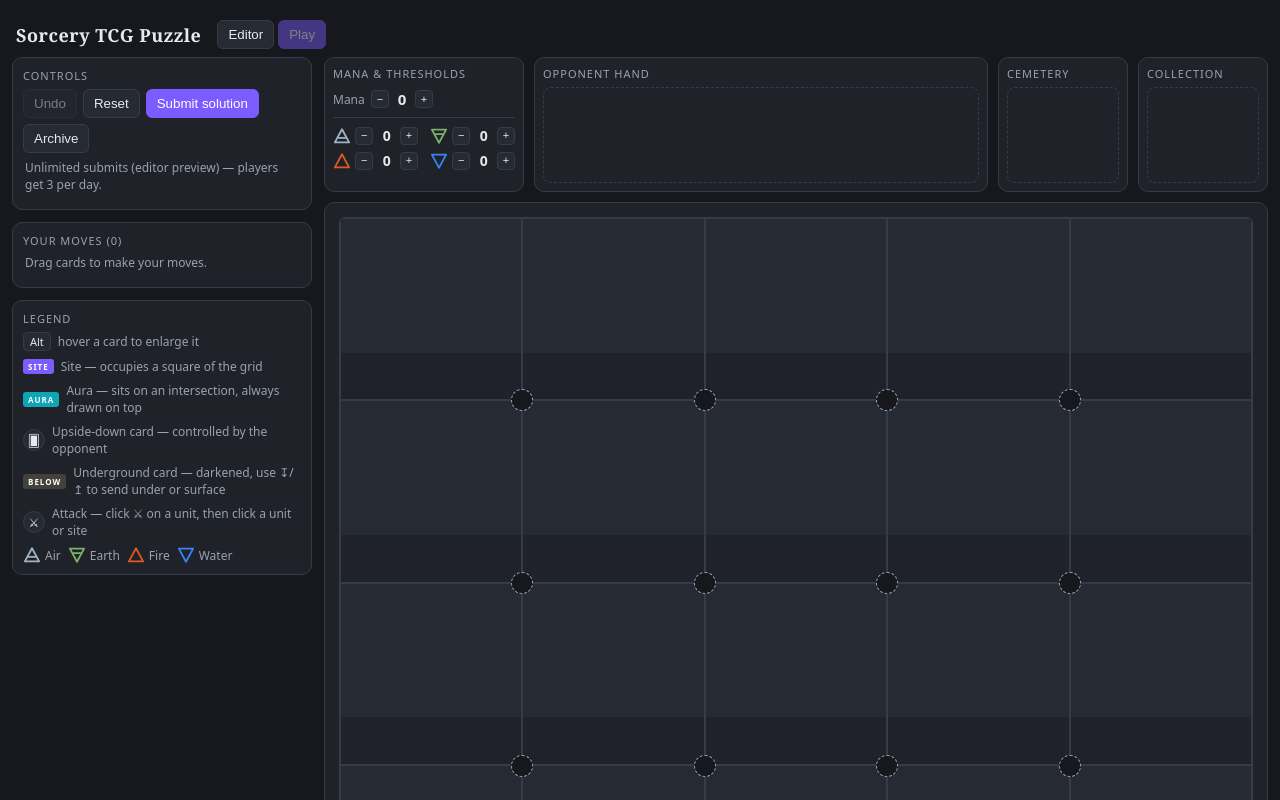
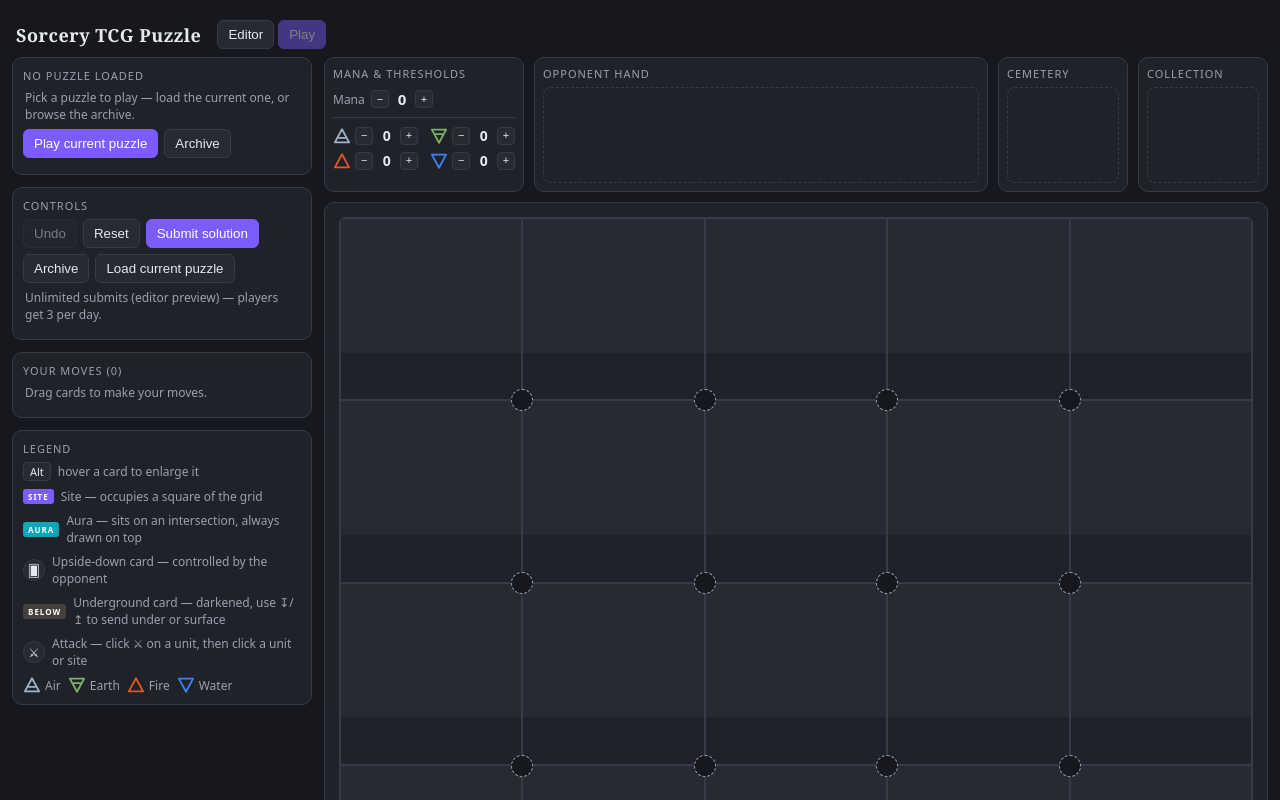
Before and after one commit to davorpeu/sorcerytcgpuzzle, a Vue app: page / in a window 1280 px wide. Both pictures are taken after a click on the button "Play". Shown: the top 800 px of the page. Built offline with nearby package versions, Linux system fonts and the light colour scheme.

Commit message:
Add prompt for loading puzzles when none is selected

```diff
--- a/src/App.vue
+++ b/src/App.vue
@@ -337,6 +337,22 @@
         </template>
 
         <template v-else>
+          <div v-if="!state.puzzleName" class="panel">
+            <div class="zone-title">No puzzle loaded</div>
+            <p class="hint">
+              Pick a puzzle to play — load the current one, or browse the
+              archive.
+            </p>
+            <div class="btn-row">
+              <button class="btn primary" @click="onLoadDaily">
+                Play current puzzle
+              </button>
+              <button class="btn" @click="showArchive = !showArchive">
+                {{ showArchive ? 'Hide archive' : 'Archive' }}
+              </button>
+            </div>
+          </div>
+
           <div class="panel">
             <div class="zone-title">Controls</div>
             <div class="btn-row">
@@ -351,6 +367,9 @@
               </button>
               <button class="btn" @click="showArchive = !showArchive">
                 {{ showArchive ? 'Hide archive' : 'Archive' }}
+              </button>
+              <button class="btn" @click="onLoadDaily">
+                Load current puzzle
               </button>
             </div>
             <p v-if="!config.canEdit" class="hint">
```
